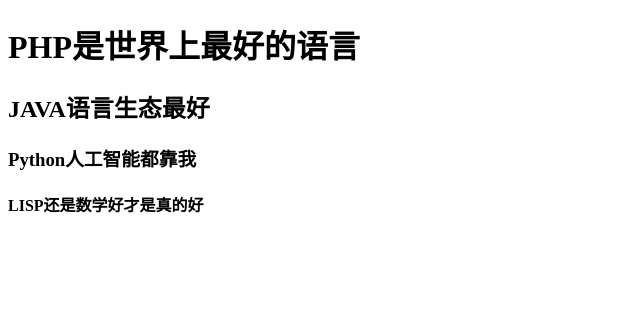
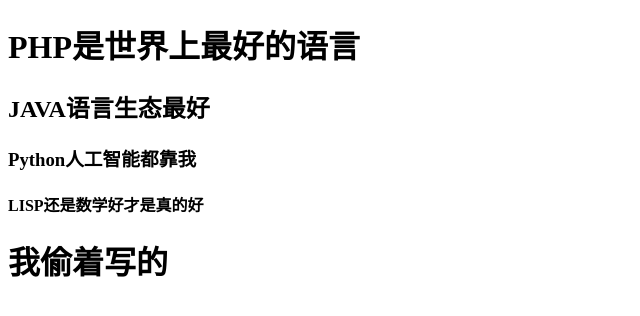
Before and after one commit to TangsongyuanmingQingHad/GitTest, a plain HTML site: page index.html in a window 1280 px wide. Shown: the whole page, without its empty margins (0-640 px from the left). Drawn offline with Linux system fonts and the light colour scheme.

Commit message:
Update index.html

```diff
--- a/index.html
+++ b/index.html
@@ -9,6 +9,6 @@
     <h2>JAVA语言生态最好</h2>
     <h3>Python人工智能都靠我</h3>
     <h4>LISP还是数学好才是真的好</h4>
-
+    <h1>我偷着写的</h1>
 </body>
 </html>
```
